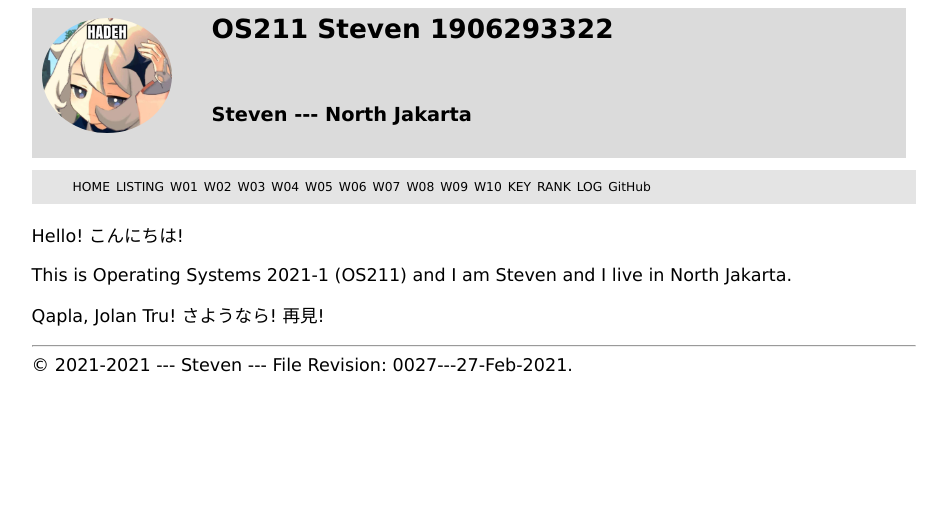
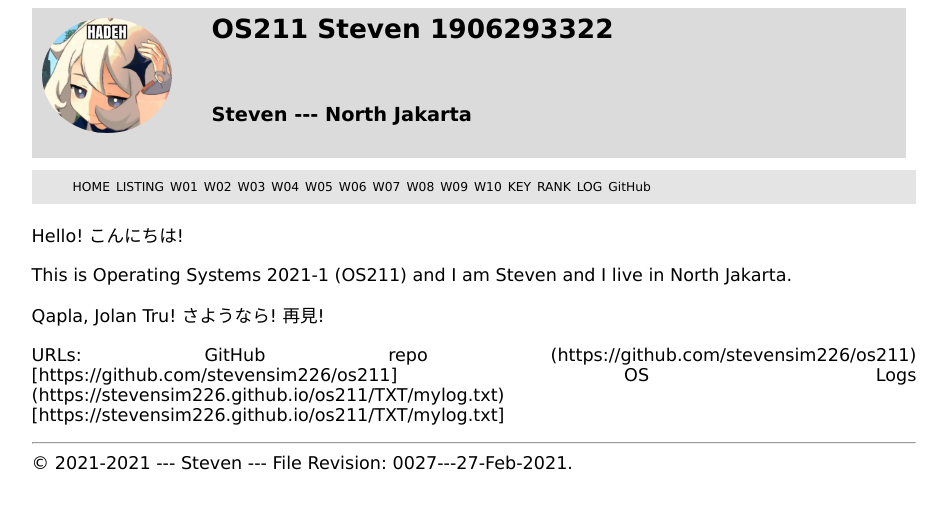
Before and after one commit to stevensim226/GSGS_JEKYLL, a Jekyll site: the page built from index.md, in a window 1280 px wide. Shown: the top 509 px of the page, without its empty margins (166-1113 px from the left). Built offline with Jekyll 4.4.1, drawn with Linux system fonts in a browser that asks for light colours.

Commit message:
update README.md

```diff
--- a/index.md
+++ b/index.md
@@ -10,3 +10,7 @@
 Qapla, Jolan Tru!
 さようなら!
 再見!
+
+URLs:
+GitHub repo (https://github.com/stevensim226/os211)[https://github.com/stevensim226/os211]
+OS Logs (https://stevensim226.github.io/os211/TXT/mylog.txt)[https://stevensim226.github.io/os211/TXT/mylog.txt]
```
